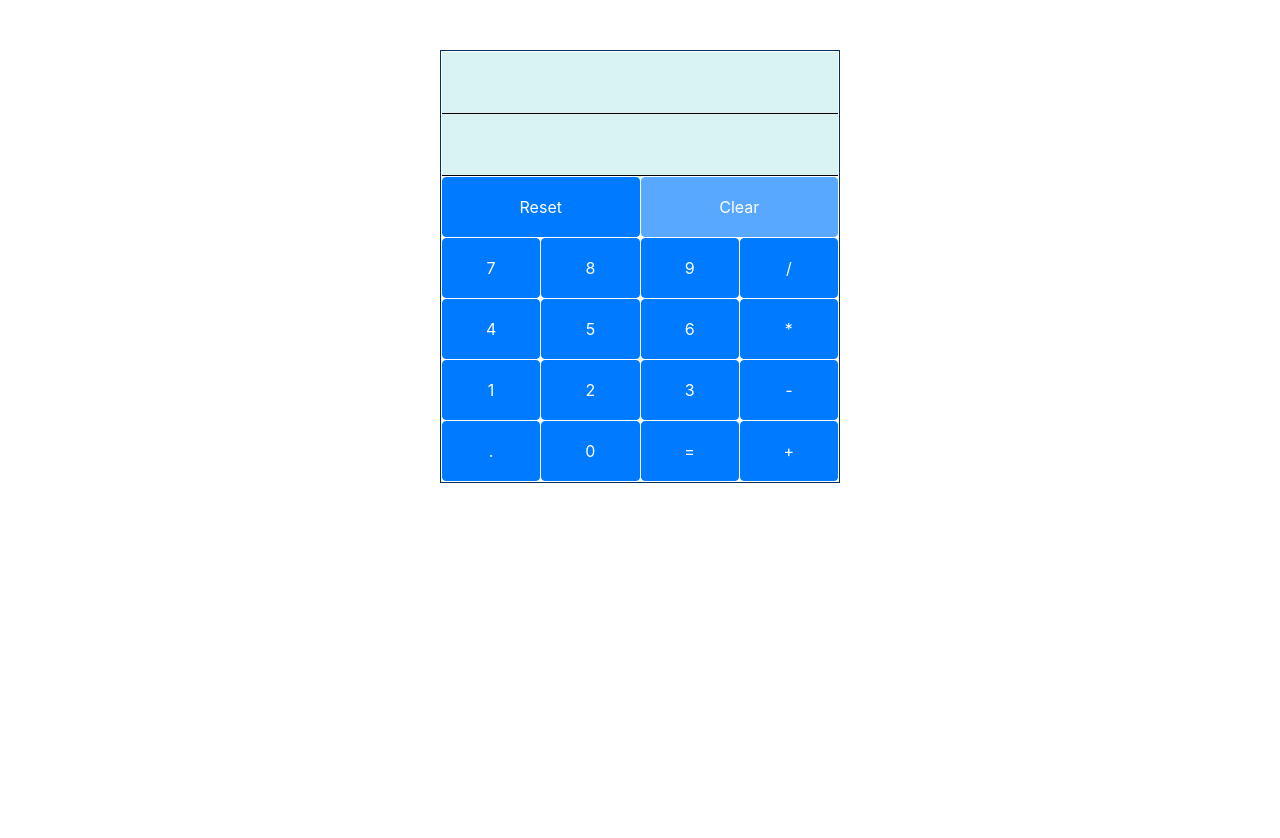
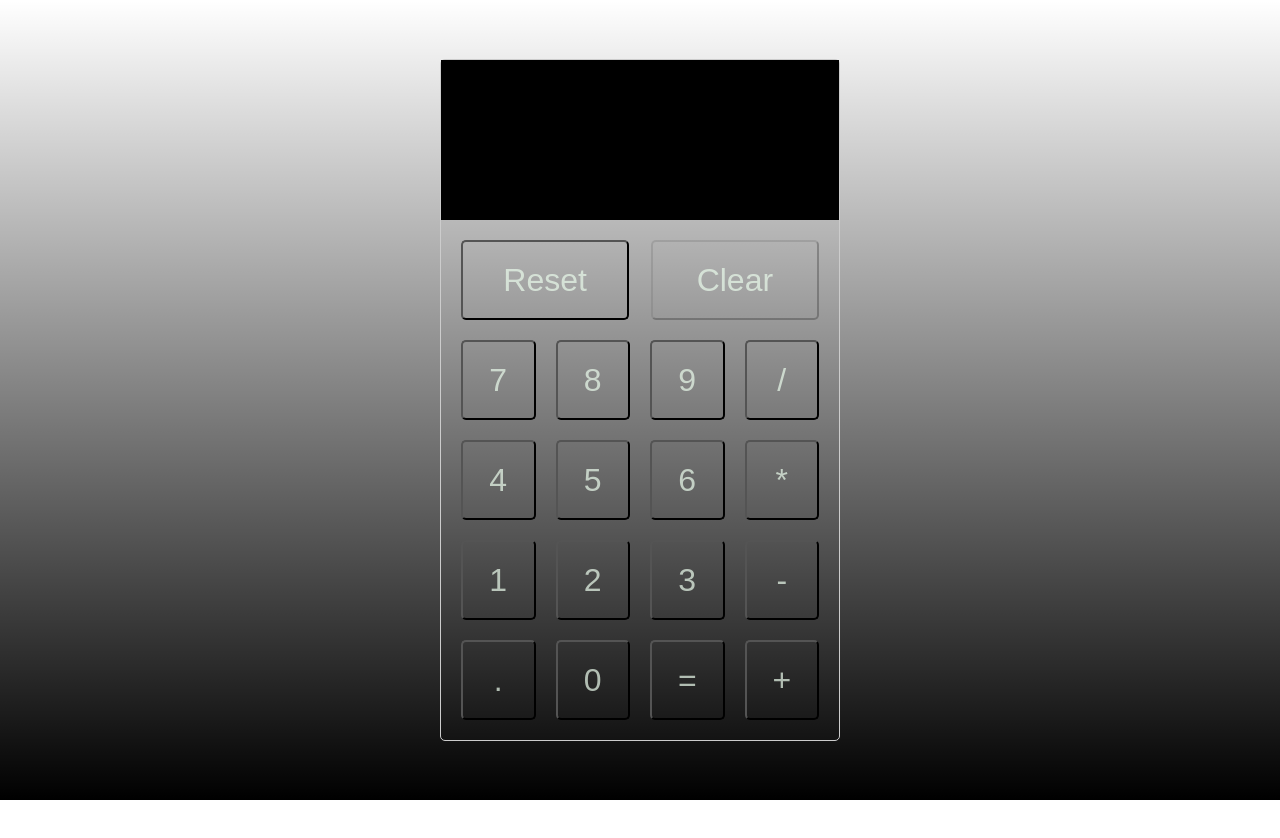
Before and after one commit to ShahabuddinAnsari/react-calculator, a React (Create React App) app: page / in a window 1280 px wide. Shown: the top 838 px of the page. After the commit the page ends 800 px from the top, so only its background shows below. Built offline with nearby package versions, Linux system fonts and the light colour scheme.

Commit message:
updated UI design

```diff
--- a/package.json
+++ b/package.json
@@ -12,9 +12,7 @@
     "react-scripts": "3.4.1",
     "redux": "^4.0.5"
   },
-
   "proxy": "http://localhost:3000",
-
   "scripts": {
     "start": "react-scripts start",
     "build": "react-scripts build",
--- a/public/index.html
+++ b/public/index.html
@@ -2,13 +2,6 @@
 <html lang="en">
 
 <head>
-  <!-- Required meta tags -->
-  <meta charset="utf-8">
-  <meta name="viewport" content="width=device-width, initial-scale=1, shrink-to-fit=no">
-
-  <!-- Bootstrap CSS -->
-  <link rel="stylesheet" href="https://stackpath.bootstrapcdn.com/bootstrap/4.4.1/css/bootstrap.min.css"
-    integrity="sha384-Vkoo8x4CGsO3+Hhxv8T/Q5PaXtkKtu6ug5TOeNV6gBiFeWPGFN9MuhOf23Q9Ifjh" crossorigin="anonymous">
 
   <title>Calculator</title>
 </head>
@@ -16,17 +9,6 @@
 <body>
   <noscript>You need to enable JavaScript to run this app.</noscript>
   <div id="root"></div>
-  <!-- Optional JavaScript -->
-  <!-- jQuery first, then Popper.js, then Bootstrap JS -->
-  <script src="https://code.jquery.com/jquery-3.4.1.slim.min.js"
-    integrity="sha384-J6qa4849blE2+poT4WnyKhv5vZF5SrPo0iEjwBvKU7imGFAV0wwj1yYfoRSJoZ+n"
-    crossorigin="anonymous"></script>
-  <script src="https://cdn.jsdelivr.net/npm/popper.js@1.16.0/dist/umd/popper.min.js"
-    integrity="sha384-Q6E9RHvbIyZFJoft+2mJbHaEWldlvI9IOYy5n3zV9zzTtmI3UksdQRVvoxMfooAo"
-    crossorigin="anonymous"></script>
-  <script src="https://stackpath.bootstrapcdn.com/bootstrap/4.4.1/js/bootstrap.min.js"
-    integrity="sha384-wfSDF2E50Y2D1uUdj0O3uMBJnjuUD4Ih7YwaYd1iqfktj0Uod8GCExl3Og8ifwB6"
-    crossorigin="anonymous"></script>
 
 </body>
 
--- a/src/app.css
+++ b/src/app.css
@@ -1,16 +1,91 @@
-html, body, #root {
-    height: 100%;
+*, *::before, *::after {
+    padding: 0;
+    margin: 0;
+    box-sizing: inherit;
+}
+
+html {
+    font-size: 62.5%;
+    box-sizing: border-box;
+  }
+
+body {
+    width: 100%;
+    height: 100vh;
+    background-image: linear-gradient(0deg, black, transparent);
+}
+
+.wrapper {
+    position: absolute;
+    top: 50%;
+    left: 50%;
+    transform: translate(-50%, -50%);
+    border: 1px solid #ccc;
+    border-radius: 5px;
+    width: 400px;
+}
+
+.display {
+    width: 100%;
+    height: 80px;
+    background: black;
+    color: #ccc;
+    font-size: 32px;
+    text-align: right;
+    padding-right: 20px;
+    padding-top: 5px;
+}
+
+.input {
+    padding: 20px;
+}
+
+.actions {
+    display: flex;
+    justify-content: space-between;
+    margin-bottom: 20px;
+}
+
+.actions>.btn {
+    width: 47%;
+}
+
+.btn {
+    /* width: 80px; */
+    height: 80px;
+    font-size: 32px;
+    border-radius: 5px;
+    background-color: transparent;
+    color: #e8f8e9b8;
+    /* border: 1px solid #cccc; */
+}
+
+.btn:hover, .btn:active {
+    background-color: #cccC;
+}
+
+.keypad {
+    display: grid;
+    grid-template-columns: 1fr 1fr 1fr 1fr;
+    gap: 20px 20px;
+}
+
+/* body {
+    height: 100vh;
     width: 100%;
     padding: 0;
     margin: 0;
+    background: #0b0c1b;
+    box-sizing: border-box;
 }
 
 .wrapper {
-    border: 1px solid rgb(3, 47, 97);
+    border: 3px solid #1cbfff;
+    border-radius: 10px;
     padding: 1px;
     max-width: 400px;
     min-width: 230px;
-    margin: 50px auto;
+    margin: 0 auto;
 }
 
 
@@ -44,15 +119,4 @@ html, body, #root {
     background-color: rgba(225, 228, 233, 0.863);
     font-size: 16px;
     font-weight: bold;
-}
-
-/* .disableBtn {
-    color: gray;
 } */
-
-/* .result, .input {
-    display: block;
-    height: 32px;
-    width: 69%;
-    border: 2px solid black;
-} */
--- a/src/component/Keypads.js
+++ b/src/component/Keypads.js
@@ -5,7 +5,7 @@ class Keypads extends Component {
     render() {
         const disableBtn = !this.props.clearBtnEnabled;
         return (
-            <div>
+            <div className="input">
                 <div className="actions">
                     <button className="btn btn-primary" onClick={this.props.reset}>Reset</button>
                     {/* <button className={"button " + disableBtn ? "disableBtn" : ""} disabled={disableBtn} onClick={this.props.clearInput}>Clear</button> */}
```
Also changed, not shown: 1 other file (tests, documents, lock files or other folders).
